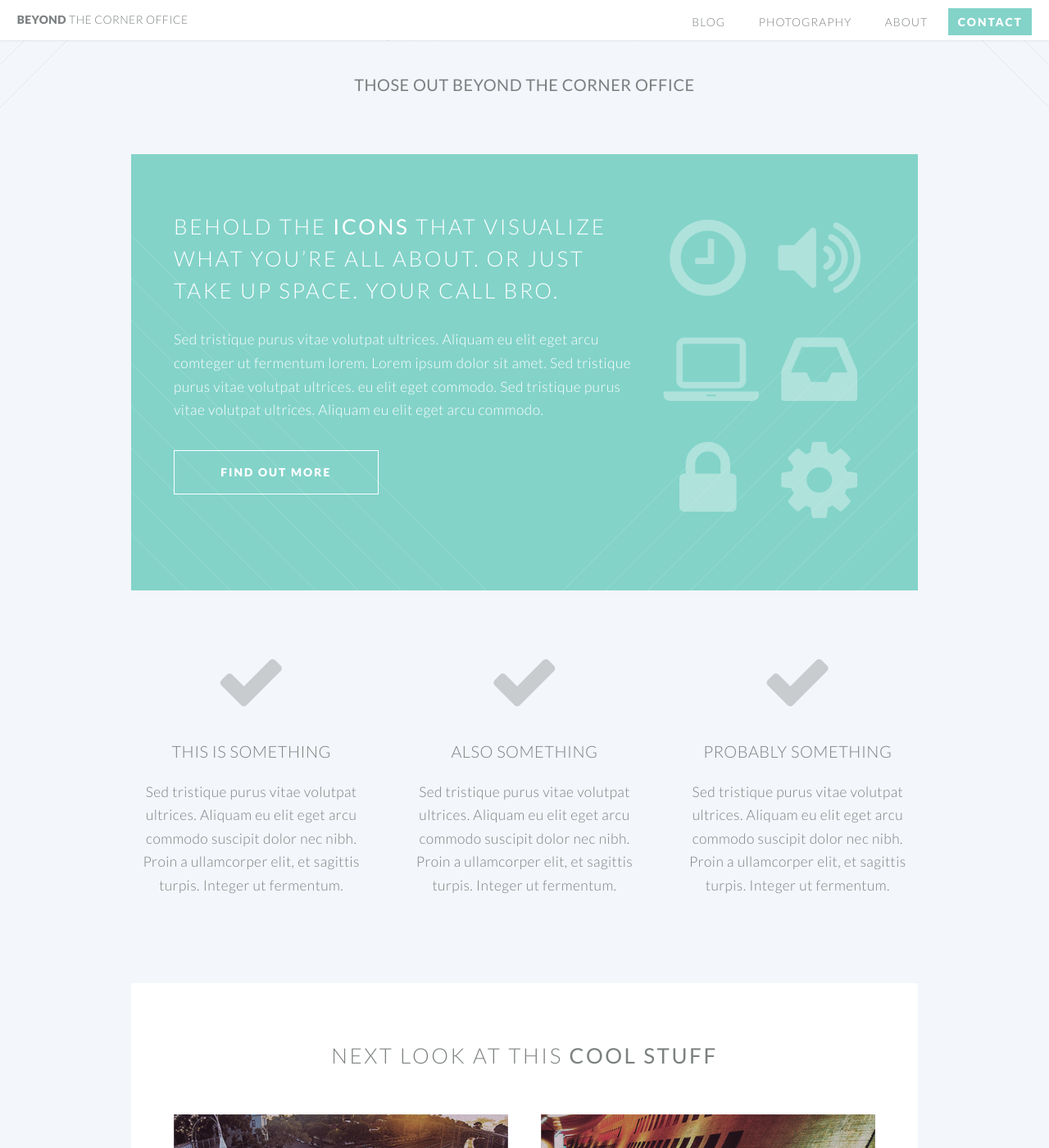
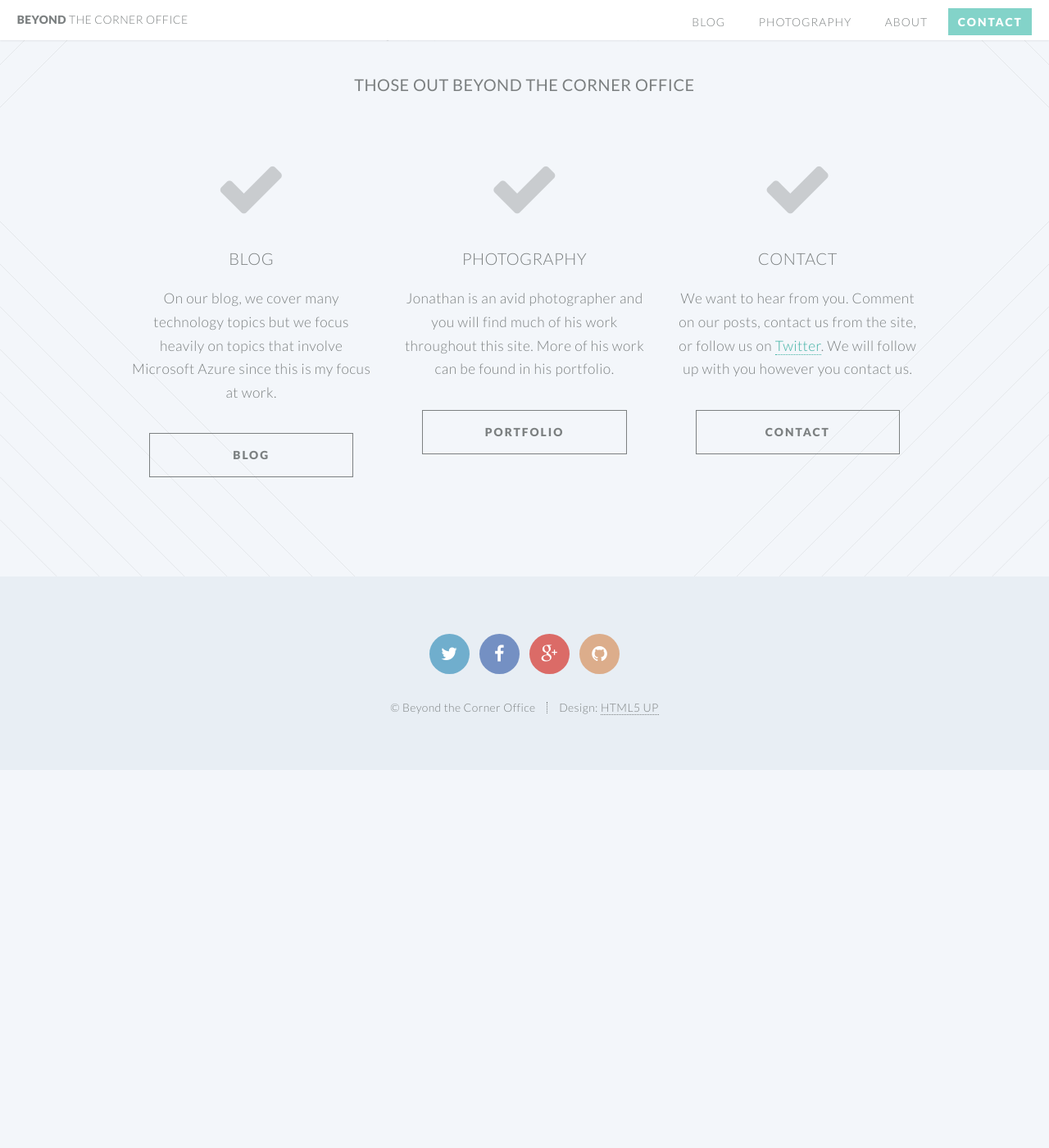
Before and after one commit to jgardner04/jgardner04.github.io, a Jekyll site: the page built from index.html, in a window 1280 px wide and 1400 px high, scrolled down 874 px. Shown: the whole window at 82% size. Built offline with Jekyll 4.4.1, drawn with Linux system fonts in a browser that asks for light colours; after the commit the page ends 1813 px from its top, so only the background shows below that; some of the changed text lies outside the part shown.

Commit message:
Updated index

```diff
--- a/index.html
+++ b/index.html
@@ -18,6 +18,7 @@ layout: landing-page
 				</header>
 
 				<!-- One -->
+				<!--
 					<section class="wrapper style2 container special-alt">
 						<div class="row half">
 							<div class="8u">
@@ -47,6 +48,7 @@ layout: landing-page
 							</div>
 						</div>
 					</section>
+				-->
 
 				<!-- Two -->
 					<section class="wrapper style1 container special">
@@ -56,9 +58,12 @@ layout: landing-page
 								<section>
 									<span class="icon featured fa-check"></span>
 									<header>
-										<h3>This is Something</h3>
+										<h3>Blog</h3>
 									</header>
-									<p>Sed tristique purus vitae volutpat ultrices. Aliquam eu elit eget arcu commodo suscipit dolor nec nibh. Proin a ullamcorper elit, et sagittis turpis. Integer ut fermentum.</p>
+									<p>On our blog, we cover many technology topics but we focus heavily on topics that involve Microsoft Azure since this is my focus at work. </p>
+									<ul class="buttons">
+										<li><a href="/blog.html" class="button">Blog</a></li>
+									</ul>
 								</section>
 
 							</div>
@@ -67,9 +72,12 @@ layout: landing-page
 								<section>
 									<span class="icon featured fa-check"></span>
 									<header>
-										<h3>Also Something</h3>
+										<h3>Photography</h3>
 									</header>
-									<p>Sed tristique purus vitae volutpat ultrices. Aliquam eu elit eget arcu commodo suscipit dolor nec nibh. Proin a ullamcorper elit, et sagittis turpis. Integer ut fermentum.</p>
+									<p>Jonathan is an avid photographer and you will find much of his work throughout this site. More of his work can be found in his portfolio.</p>
+									<ul class="buttons">
+										<li><a href="http://www.jonathanagardner.com" class="button">Portfolio</a></li>
+									</ul>
 								</section>
 
 							</div>
@@ -78,9 +86,12 @@ layout: landing-page
 								<section>
 									<span class="icon featured fa-check"></span>
 									<header>
-										<h3>Probably Something</h3>
+										<h3>Contact</h3>
 									</header>
-									<p>Sed tristique purus vitae volutpat ultrices. Aliquam eu elit eget arcu commodo suscipit dolor nec nibh. Proin a ullamcorper elit, et sagittis turpis. Integer ut fermentum.</p>
+									<p>We want to hear from you. Comment on our posts, contact us from the site, or follow us on <a href="https://Twitter.com/jgardner04" target="_blank">Twitter</a>. We will follow up with you however you contact us.</p>
+									<ul class="buttons">
+										<li><a href="/contact.html" class="button">Contact</a></li>
+									</ul>
 								</section>
 
 							</div>
@@ -88,6 +99,7 @@ layout: landing-page
 					</section>
 
 				<!-- Three -->
+				<!--
 					<section class="wrapper style3 container special">
 
 						<header class="major">
@@ -150,10 +162,11 @@ layout: landing-page
 						</footer>
 
 					</section>
-
+				-->
 			</article>
 
 		<!-- CTA -->
+		<!--
 			<section id="cta">
 
 				<header>
@@ -168,3 +181,4 @@ layout: landing-page
 				</footer>
 
 			</section>
+		-->
```
Also changed, not shown: 2 other files.
